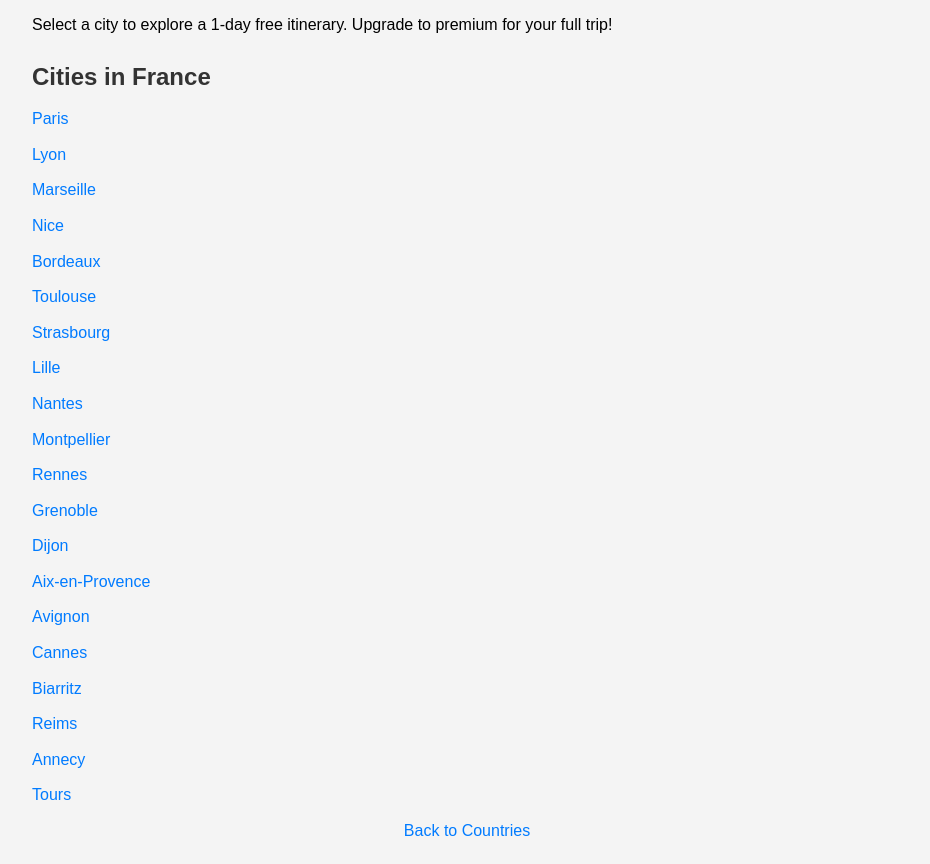
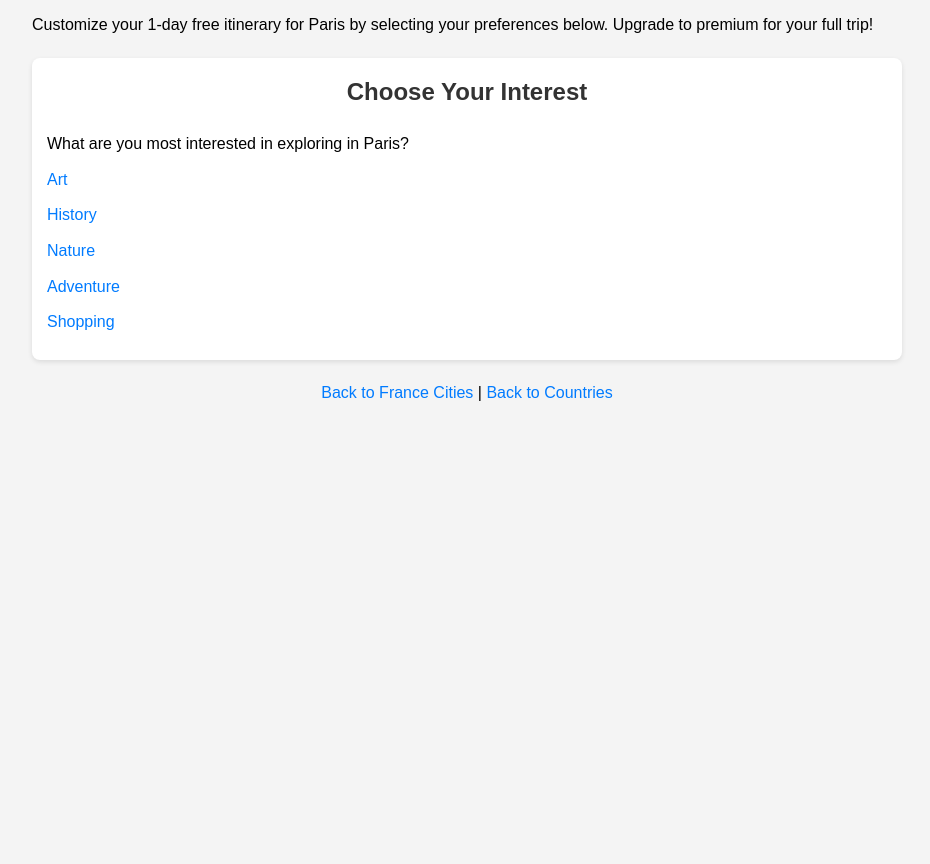
Before and after one commit to Thomasguillon/travel-itinerary-builder, a plain HTML site: page france.html in a window 1280 px wide. Shown: the part 79-943 px from the top of the page, without its empty margins (173-1103 px from the left). After the commit the page ends 800 px from the top, so only its background shows below. Drawn offline with Linux system fonts and the light colour scheme.

Commit message:
Update france.html

```diff
--- a/france.html
+++ b/france.html
@@ -3,7 +3,7 @@
 <head>
   <meta charset="UTF-8">
   <meta name="viewport" content="width=device-width, initial-scale=1.0">
-  <title>France Travel Itinerary Builder</title>
+  <title>Paris - Choose Your Preferences</title>
   <style>
     * {
       box-sizing: border-box;
@@ -20,14 +20,13 @@
       margin: 20px auto;
       padding: 0 15px;
     }
-    h1 {
+    h1, h2, h3 {
       text-align: center;
       color: #333;
       margin-bottom: 20px;
     }
-    h2 {
-      color: #333;
-      margin-top: 20px;
+    p {
+      margin: 10px 0;
     }
     ul {
       list-style: none;
@@ -43,6 +42,13 @@
     a:hover {
       text-decoration: underline;
     }
+    .preferences {
+      margin: 20px 0;
+      padding: 15px;
+      background-color: #fff;
+      border-radius: 8px;
+      box-shadow: 0 2px 5px rgba(0,0,0,0.1);
+    }
     @media (max-width: 600px) {
       .container {
         padding: 0 10px;
@@ -50,7 +56,7 @@
       h1 {
         font-size: 24px;
       }
-      h2 {
+      h2, h3 {
         font-size: 20px;
       }
     }
@@ -58,32 +64,20 @@
 </head>
 <body>
   <div class="container">
-    <h1>France Travel Itinerary Builder</h1>
-    <p>Select a city to explore a 1-day free itinerary. Upgrade to premium for your full trip!</p>
-    <h2>Cities in France</h2>
-    <ul>
-      <li><a href="france/paris.html">Paris</a></li>
-      <li><a href="france/lyon.html">Lyon</a></li>
-      <li><a href="france/marseille.html">Marseille</a></li>
-      <li><a href="france/nice.html">Nice</a></li>
-      <li><a href="france/bordeaux.html">Bordeaux</a></li>
-      <li><a href="france/toulouse.html">Toulouse</a></li>
-      <li><a href="france/strasbourg.html">Strasbourg</a></li>
-      <li><a href="france/lille.html">Lille</a></li>
-      <li><a href="france/nantes.html">Nantes</a></li>
-      <li><a href="france/montpellier.html">Montpellier</a></li>
-      <li><a href="france/rennes.html">Rennes</a></li>
-      <li><a href="france/grenoble.html">Grenoble</a></li>
-      <li><a href="france/dijon.html">Dijon</a></li>
-      <li><a href="france/aix-en-provence.html">Aix-en-Provence</a></li>
-      <li><a href="france/avignon.html">Avignon</a></li>
-      <li><a href="france/cannes.html">Cannes</a></li>
-      <li><a href="france/biarritz.html">Biarritz</a></li>
-      <li><a href="france/reims.html">Reims</a></li>
-      <li><a href="france/annecy.html">Annecy</a></li>
-      <li><a href="france/tours.html">Tours</a></li>
-    </ul>
-    <p style="text-align: center;"><a href="index.html">Back to Countries</a></p>
+    <h1>Paris - Choose Your Preferences</h1>
+    <p>Customize your 1-day free itinerary for Paris by selecting your preferences below. Upgrade to premium for your full trip!</p>
+    <div class="preferences">
+      <h2>Choose Your Interest</h2>
+      <p>What are you most interested in exploring in Paris?</p>
+      <ul>
+        <li><a href="france/paris-art.html">Art</a></li>
+        <li><a href="france/paris-history.html">History</a></li>
+        <li><a href="france/paris-nature.html">Nature</a></li>
+        <li><a href="france/paris-adventure.html">Adventure</a></li>
+        <li><a href="france/paris-shopping.html">Shopping</a></li>
+      </ul>
+    </div>
+    <p style="text-align: center;"><a href="../france.html">Back to France Cities</a> | <a href="../index.html">Back to Countries</a></p>
   </div>
 </body>
 </html>
```
